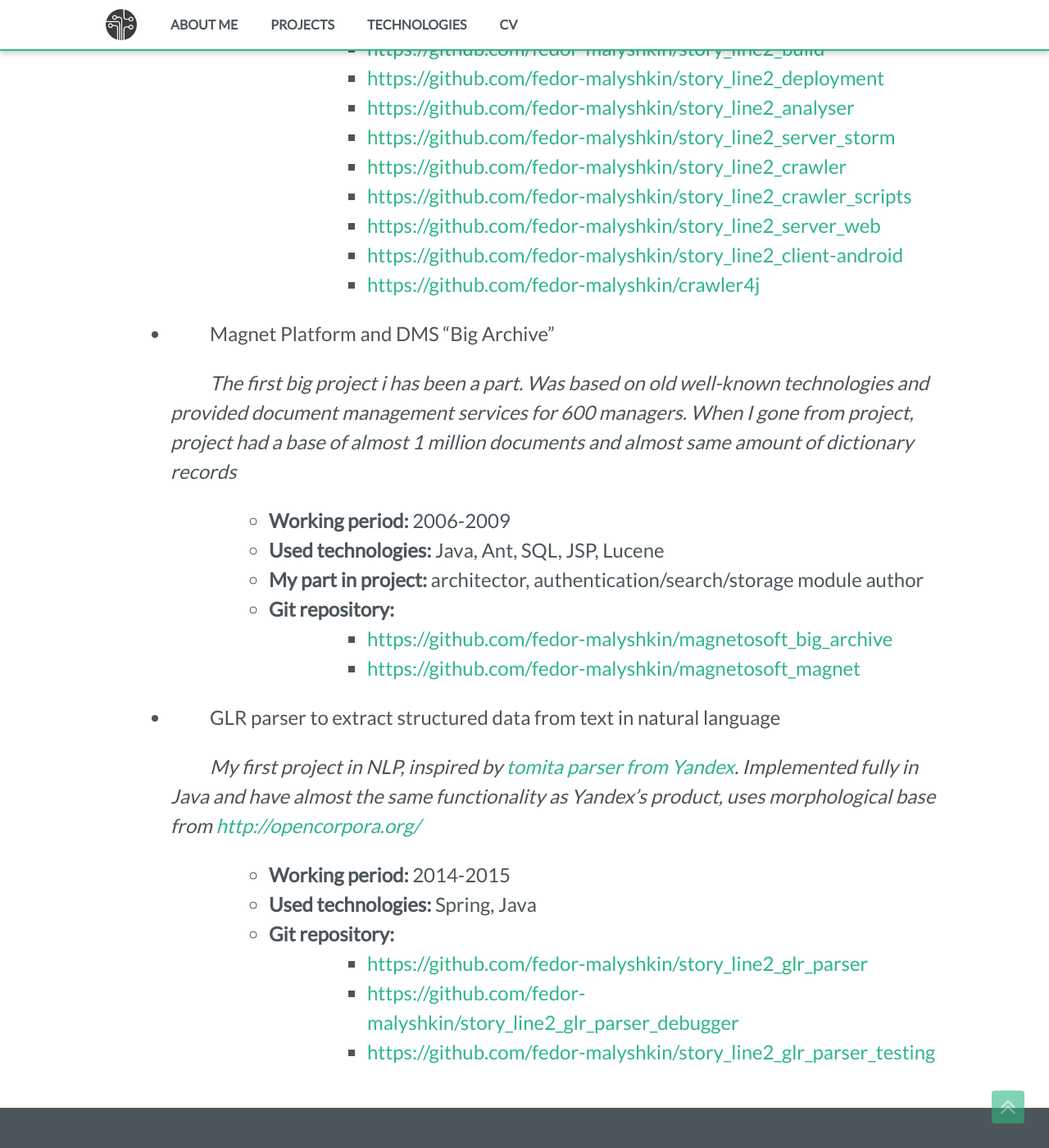
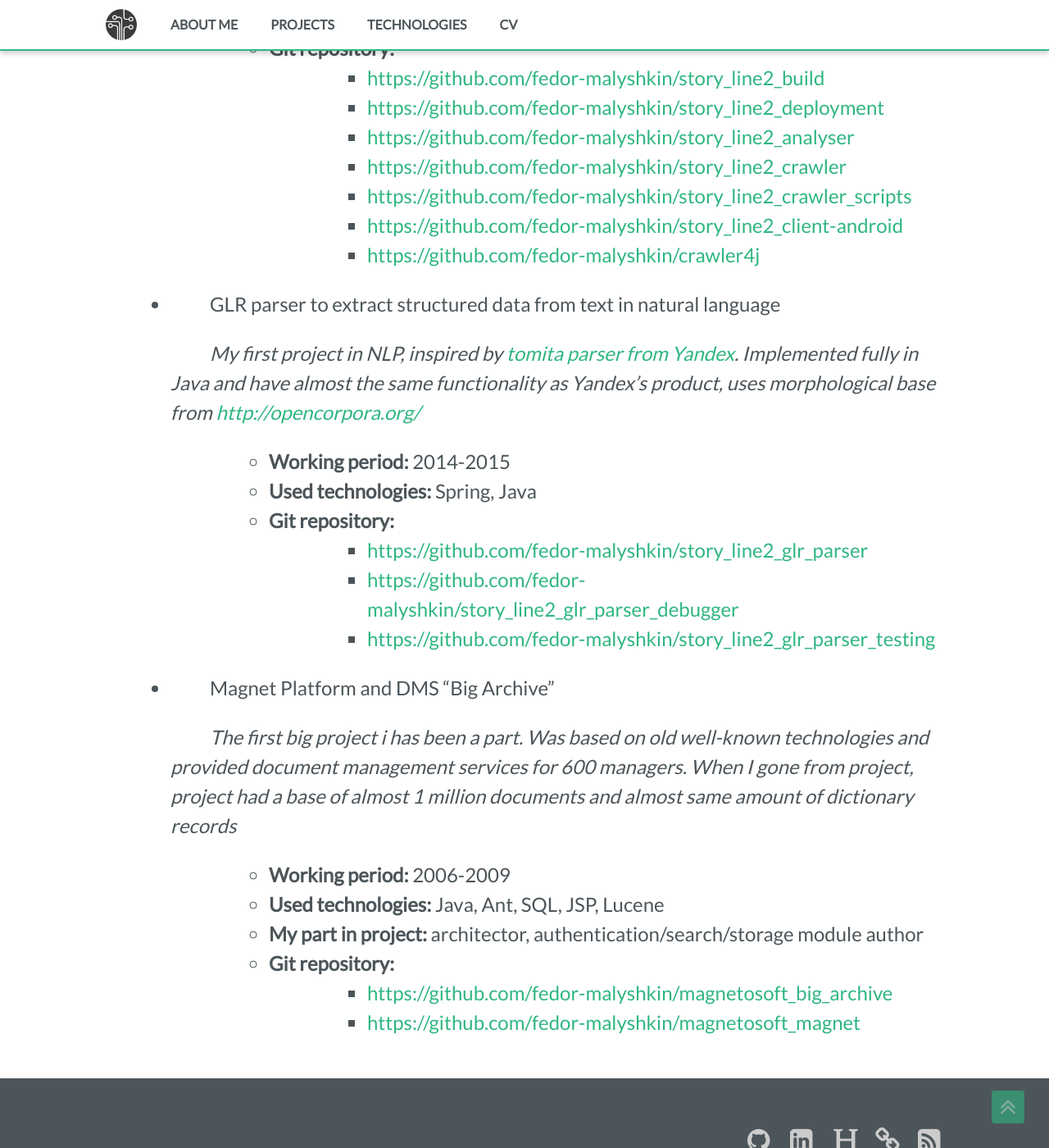
Before and after one commit to fedor-malyshkin/fedor-malyshkin.github.io, a Jekyll site: the page built from projects.md, in a window 1280 px wide and 1400 px high, scrolled down 574 px. Shown: the whole window at 82% size. Built offline with Jekyll 4.4.1, drawn with Linux system fonts in a browser that asks for light colours; part of the change alters nothing that is shown; some of the changed text lies outside the part shown.

Commit message:
Refine project descriptions

```diff
--- a/projects.md
+++ b/projects.md
@@ -7,23 +7,30 @@ permalink: /projects/
 During my career I took a part in many projects and created many applications,
 but there are several projects wothly to mention:
 
+* ["Story Line2" (news aggregator)](https://fedor-malyshkin.github.io/story_line2_build/)
 
-* ["StoryLine 2" (news aggregator)](https://fedor-malyshkin.github.io/story_line2_build/)
-
-  _My side-project where I have opportunity to experiment with cutting-edge technologies and programming languages._
-  * **Working period:** 2016-now
+  _My side-project where I have opportunity to experiment with cutting-edge technologies and programming languages. Detailed description of components and used technologies avilable on [site of project](https://fedor-malyshkin.github.io/story_line2_build/)_
+  * **Working period:** 2014 - present time
   * **Used technologies:** Java, Gradle, Scala, sbt, Kafka, Akka, Apache Spark, Apache Storm, MongoDB, Spring, Elasticsearch
   * **GitPages:** [https://fedor-malyshkin.github.io/story_line2_build/](https://fedor-malyshkin.github.io/story_line2_build/)
   * **Git repository:**
   	* [https://github.com/fedor-malyshkin/story_line2_build](https://github.com/fedor-malyshkin/story_line2_build)
   	* [https://github.com/fedor-malyshkin/story_line2_deployment](https://github.com/fedor-malyshkin/story_line2_deployment)
   	* [https://github.com/fedor-malyshkin/story_line2_analyser](https://github.com/fedor-malyshkin/story_line2_analyser)
-	* [https://github.com/fedor-malyshkin/story_line2_server_storm](https://github.com/fedor-malyshkin/story_line2_server_storm)
 	* [https://github.com/fedor-malyshkin/story_line2_crawler](https://github.com/fedor-malyshkin/story_line2_crawler)
 	* [https://github.com/fedor-malyshkin/story_line2_crawler_scripts](https://github.com/fedor-malyshkin/story_line2_crawler_scripts)
-	* [https://github.com/fedor-malyshkin/story_line2_server_web](https://github.com/fedor-malyshkin/story_line2_server_web)
 	* [https://github.com/fedor-malyshkin/story_line2_client-android](https://github.com/fedor-malyshkin/story_line2_client-android)
 	* [https://github.com/fedor-malyshkin/crawler4j](https://github.com/fedor-malyshkin/crawler4j)
+
+* GLR parser to extract structured data from text in natural language
+
+  _My first project in NLP, inspired by [tomita parser from Yandex](https://tech.yandex.ru/tomita/). Implemented fully in Java and have almost the same functionality as Yandex's product, uses morphological base from [http://opencorpora.org/](http://opencorpora.org/)_
+  * **Working period:** 2014-2015
+  * **Used technologies:** Spring, Java
+  * **Git repository:**
+  	* [https://github.com/fedor-malyshkin/story_line2_glr_parser](https://github.com/fedor-malyshkin/story_line2_glr_parser)
+  	* [https://github.com/fedor-malyshkin/story_line2_glr_parser_debugger](https://github.com/fedor-malyshkin/story_line2_glr_parser_debugger)
+  	* [https://github.com/fedor-malyshkin/story_line2_glr_parser_testing](https://github.com/fedor-malyshkin/story_line2_glr_parser_testing)
 
 * Magnet Platform and DMS "Big Archive"
 
@@ -34,14 +41,3 @@ but there are several projects wothly to mention:
   * **Git repository:**
   	* [https://github.com/fedor-malyshkin/magnetosoft_big_archive](https://github.com/fedor-malyshkin/magnetosoft_big_archive)
   	* [https://github.com/fedor-malyshkin/magnetosoft_magnet](https://github.com/fedor-malyshkin/magnetosoft_magnet)
-
-
-* GLR parser to extract structured data from text in natural language
-
-  _My first project in NLP, inspired by [tomita parser from Yandex](https://tech.yandex.ru/tomita/). Implemented fully in Java and have almost the same functionality as Yandex's product, uses morphological base from [http://opencorpora.org/](http://opencorpora.org/)_
-  * **Working period:** 2014-2015
-  * **Used technologies:** Spring, Java
-  * **Git repository:**
-  	* [https://github.com/fedor-malyshkin/story_line2_glr_parser](https://github.com/fedor-malyshkin/story_line2_glr_parser)
-  	* [https://github.com/fedor-malyshkin/story_line2_glr_parser_debugger](https://github.com/fedor-malyshkin/story_line2_glr_parser_debugger)
-  	* [https://github.com/fedor-malyshkin/story_line2_glr_parser_testing](https://github.com/fedor-malyshkin/story_line2_glr_parser_testing)
```
